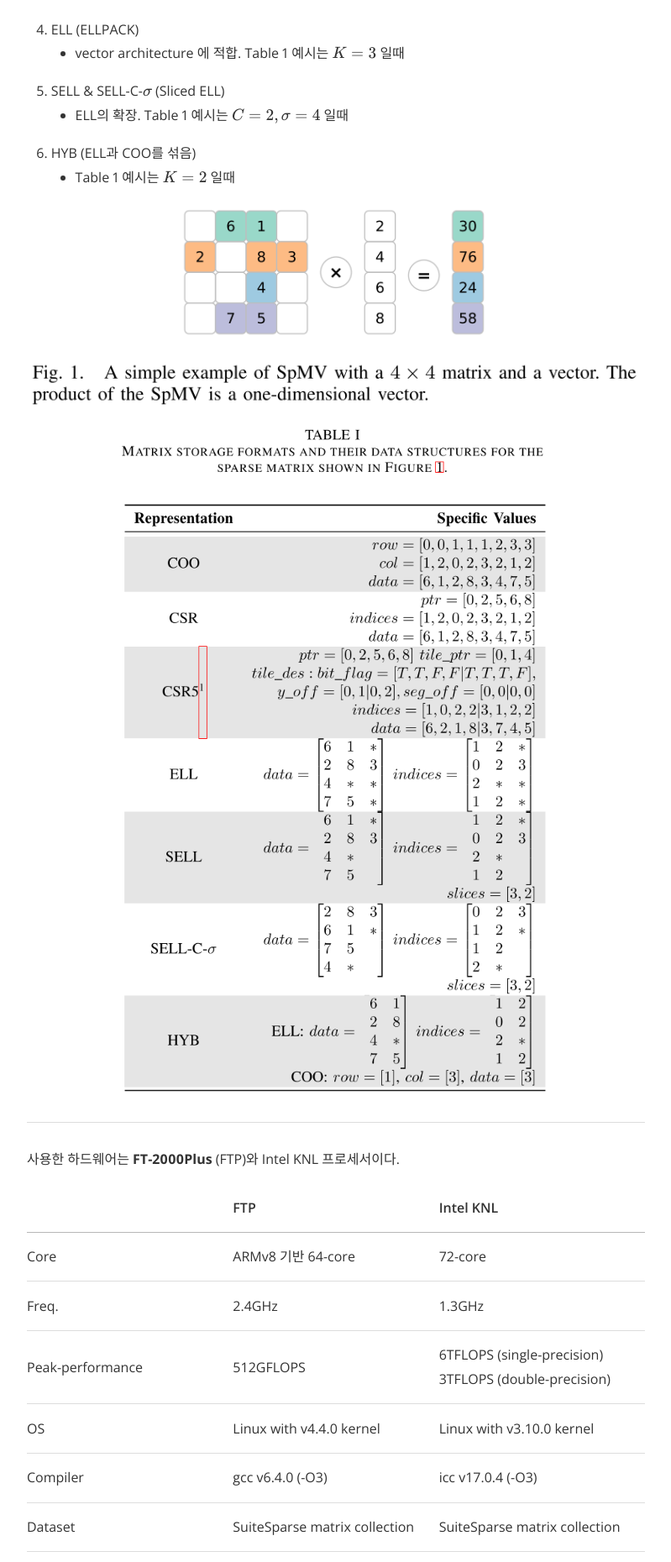
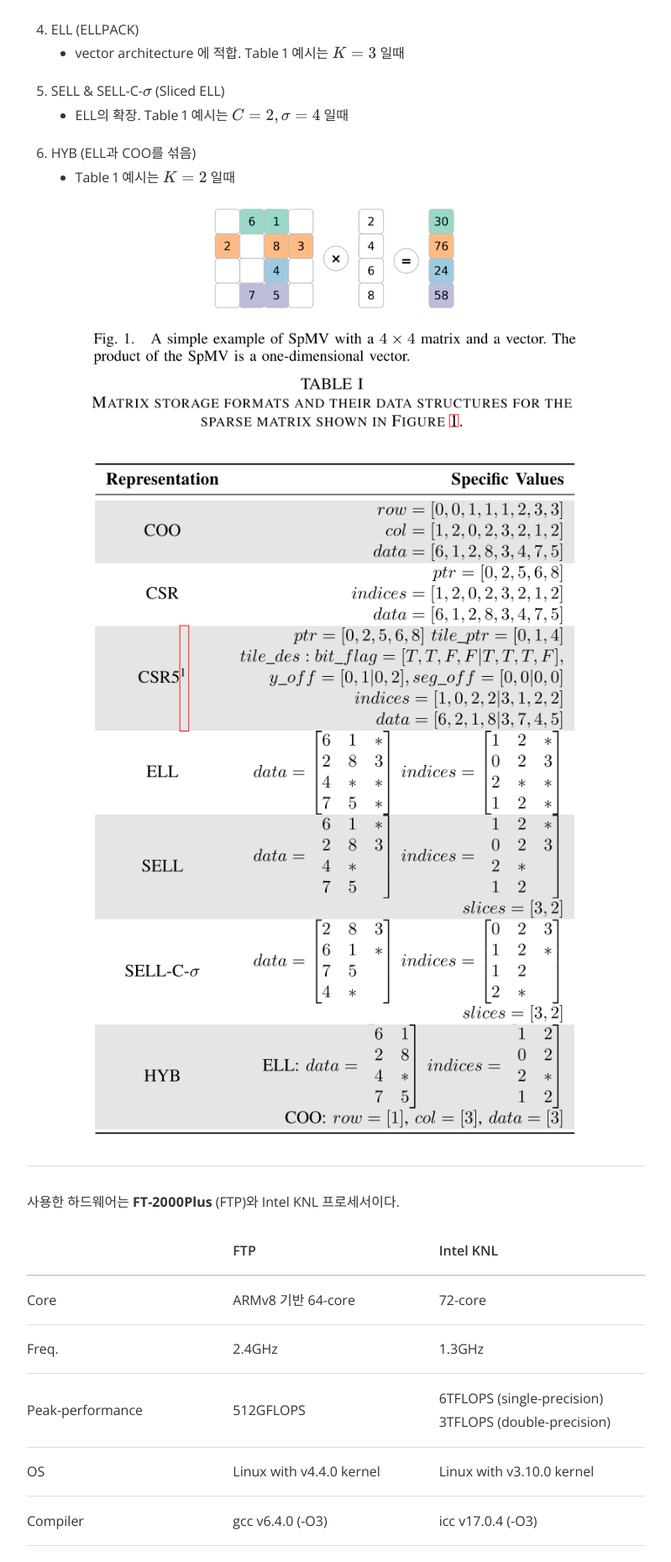
Before and after one commit to psk9211/psk9211.github.io, a Jekyll site: the page built from _posts/2019-6-27-OptimiSpMV.markdown, in a window 1280 px wide. Shown: the part 1688-3548 px from the top of the page at 84% size, without its empty margins (240-1039 px from the left). Built offline with Jekyll 4.4.1, drawn with Linux system fonts in a browser that asks for light colours; nearby versions of some CDN libraries; formulas are drawn with MathJax 3.

Commit message:
Update 2019-6-27-OptimiSpMV.markdown

```diff
--- a/_posts/2019-6-27-OptimiSpMV.markdown
+++ b/_posts/2019-6-27-OptimiSpMV.markdown
@@ -36,9 +36,10 @@ SpMV는 보통 $y = Ax$ ($A\in \mathbb R^{M\times N}, x\in \mathbb R^{N}, y\in \
 1. HYB (ELL과 COO를 섞음)
     - Table 1 예시는 $K=2$ 일때
 
-
-![fig1](/assets/img/2019-6-27-OptimiSpMV/fig1.PNG)
-<center><img src="https://psk9211.github.io/assets/img/2019-6-27-OptimiSpMV/table1.PNG" width="70%"></center>
+<center>
+    <a href="/assets/img/2019-6-27-OptimiSpMV/fig1.PNG" data-lightbox="Fig" data-title="Fig. 1"><img src="/assets/img/2019-6-27-OptimiSpMV/fig1.PNG" width="80%"></a>
+    <a href="/assets/img/2019-6-27-OptimiSpMV/table1.PNG" data-lightbox="Fig" data-title="Table. 1"><img src="/assets/img/2019-6-27-OptimiSpMV/table1.PNG" width="80%"></a>
+</center>
 
 ---
 사용한 하드웨어는 **FT-2000Plus** (FTP)와 Intel KNL 프로세서이다.
@@ -53,16 +54,10 @@ SpMV는 보통 $y = Ax$ ($A\in \mathbb R^{M\times N}, x\in \mathbb R^{N}, y\in \
 |Dataset|SuiteSparse matrix collection|SuiteSparse matrix collection|
 
 <center>
-<a href="https://psk9211.github.io/assets/img/2019-6-27-OptimiSpMV/fig2.PNG" data-lightbox="Fig" data-title="Fig. 2"><img class="inlineblock" src="https://psk9211.github.io/assets/img/2019-6-27-OptimiSpMV/fig2.PNG" width="40%"></a>
-<a href="https://psk9211.github.io/assets/img/2019-6-27-OptimiSpMV/fig3.PNG" data-lightbox="Fig" data-title="Fig. 3"><img class="inlineblock" src="https://psk9211.github.io/assets/img/2019-6-27-OptimiSpMV/fig3.PNG" width="40%"></a>
+    <a href="/assets/img/2019-6-27-OptimiSpMV/fig2.PNG" data-lightbox="Fig" data-title="Fig. 2"><img class="inlineblock" src="/assets/img/2019-6-27-OptimiSpMV/fig2.PNG" width="50%"></a>
+    <a href="/assets/img/2019-6-27-OptimiSpMV/fig3.PNG" data-lightbox="Fig" data-title="Fig. 3"><img class="inlineblock" src="/assets/img/2019-6-27-OptimiSpMV/fig3.PNG" width="50%"></a>
+    <a href="/assets/img/2019-6-27-OptimiSpMV/al1.PNG" data-lightbox="Fig" data-title="Algorithm 1"><img src="/assets/img/2019-6-27-OptimiSpMV/al1.PNG" width="60%"></a>
 </center>
-
-<center>
-<a href="/assets/img/2019-6-27-OptimiSpMV/fig2.PNG" data-lightbox="Fig" data-title="Fig. 2"><img class="inlineblock" src="/assets/img/2019-6-27-OptimiSpMV/fig2.PNG" width="40%"></a>
-<a href="/assets/img/2019-6-27-OptimiSpMV/fig3.PNG" data-lightbox="Fig" data-title="Fig. 3"><img class="inlineblock" src="/assets/img/2019-6-27-OptimiSpMV/fig3.PNG" width="40%"></a>
-</center>
-
-<center><img src="https://psk9211.github.io/assets/img/2019-6-27-OptimiSpMV/al1.PNG" width="60%"></center>
 
 실제 코드 구현은 위의 알고리즘1 처럼 진행 되었다. OpenMP를 사용하여 thread 단위 병렬화를 하였으며, 구현 알고리즘은 각 방식마다 다르게 적용된다.
 
@@ -72,15 +67,23 @@ SpMV 성능은 여러 요인에 의해 영향을 받는데, memory allocation, c
 
 NUMA-aware 방식을 이용해 FTP 프로세서에서 최적화를 진행하였을 때 CSR, CSR5, **ELL**, SELL, HYB 방식에서 각각 1.5x, 1.9x, **6.0x**, 2.0x, 1.9x 배 만큼의 속도 향상이 있었다고 한다. (Fig.4)
 KNL에서 vectorization의 결과는 Fig.5 와 같다.
-<center><img src="https://psk9211.github.io/assets/img/2019-6-27-OptimiSpMV/fig4.PNG" width="40%"><img src="https://psk9211.github.io/assets/img/2019-6-27-OptimiSpMV/fig5.PNG" width="50%"></center>
+
+<center>
+    <a href="/assets/img/2019-6-27-OptimiSpMV/fig4.PNG" data-lightbox="Fig" data-title="Fig. 4"><img class="inlineblock" src="/assets/img/2019-6-27-OptimiSpMV/fig4.PNG" width="50%"></a>
+    <a href="/assets/img/2019-6-27-OptimiSpMV/fig5.PNG" data-lightbox="Fig" data-title="Fig. 5"><img class="inlineblock" src="/assets/img/2019-6-27-OptimiSpMV/fig5.PNG" width="50%"></a>
+</center>
 <br>
 Fig.6의 경우 FTP가 KNL에 비해 얼마나 더 빠른가를 보여주고 있다. CSR, CSR5, ELL, SELL, HYB 방식에서 각각 1.9x, 2.3x, 1.3x, 1.5x, 1.4x 배 만큼 차이가 난다고 한다. 논문에서는 이 차이의 이유를 속도가 빠른 MCDRAM 때문이라고 하고 있다.
 <br><br>
-<center><img src="https://psk9211.github.io/assets/img/2019-6-27-OptimiSpMV/fig6.PNG" width="70%"></center><br>
+<center>
+    <a href="/assets/img/2019-6-27-OptimiSpMV/fig6.PNG" data-lightbox="Fig" data-title="Fig. 6"><img src="/assets/img/2019-6-27-OptimiSpMV/fig6.PNG" width="70%"></a>
+</center><br>
 
 FTP와 KNL을 각각 64, 272 thread로 non-zero값의 개수가 다른 행렬들을 다른 방식으로 돌린 결과는 Fig.7과 Table.3 과 같다.<br><br>
-<center><img src="https://psk9211.github.io/assets/img/2019-6-27-OptimiSpMV/fig7.PNG" width="70%"></center><br>
-<center><img src="https://psk9211.github.io/assets/img/2019-6-27-OptimiSpMV/table3.PNG" width="70%"></center><br>
+<center>
+    <a href="/assets/img/2019-6-27-OptimiSpMV/fig7.PNG" data-lightbox="Fig" data-title="Fig. 7"><img src="/assets/img/2019-6-27-OptimiSpMV/fig7.PNG" width="70%"></a>
+    <a href="/assets/img/2019-6-27-OptimiSpMV/table3.PNG" data-lightbox="Fig" data-title="Table. 3"><img src="/assets/img/2019-6-27-OptimiSpMV/table3.PNG" width="70%"></a>
+</center><br>
 
 Table.3은 특이하게 단일 방식을 사용했을때와 각각 optimal 한 경우를 사용했을때 느려진 정도를 나타내고 있다. FTP에서는 HYB와 SELL 방식이, KNL에서는 CSR 방식이 가장 *덜 느려졌*으므로 단일 방식을 사용한다면 이걸 사용하는게 좋다고 할 수 있다.
 
@@ -91,11 +94,19 @@ Table.3은 특이하게 단일 방식을 사용했을때와 각각 optimal 한
 실험 결과는 Fig.10 과 같다.
 
 <br>
-<center><img src="https://psk9211.github.io/assets/img/2019-6-27-OptimiSpMV/fig9.PNG" width="50%"><img src="https://psk9211.github.io/assets/img/2019-6-27-OptimiSpMV/table4.PNG" width="50%"></center><br>
-<center><img src="https://psk9211.github.io/assets/img/2019-6-27-OptimiSpMV/fig10.PNG" width="80%"></center><br>
+<center>
+    <a href="/assets/img/2019-6-27-OptimiSpMV/fig9.PNG" data-lightbox="Fig" data-title="Fig. 9"><img class="inlineblock" src="/assets/img/2019-6-27-OptimiSpMV/fig9.PNG" width="50%"></a>
+    <a href="/assets/img/2019-6-27-OptimiSpMV/table4.PNG" data-lightbox="Fig" data-title="Table. 4"><img class="inlineblock" src="/assets/img/2019-6-27-OptimiSpMV/table4.PNG" width="50%"></a>
+</center><br>
+<center>
+    <a href="/assets/img/2019-6-27-OptimiSpMV/fig10.PNG" data-lightbox="Fig" data-title="Fig. 10"><img src="/assets/img/2019-6-27-OptimiSpMV/fig10.PNG" width="80%"></a>
+</center><br>
 
 논문에서 사용한 decision-tree 방식 (DTC) 이외의 다른 방식들의 예측 정확도는 Fig.11에 나타나 있다. FTP에 대해서는 DTC 방식이 가장 좋으며, KNL에서는 VC, KNC, LR, RFC, DTC가 모두 93% 이상의 정확도 (내가 보기에) 를 보여주고 있다.
-<center><img src="https://psk9211.github.io/assets/img/2019-6-27-OptimiSpMV/fig11.PNG" width="70%"></center><br>
+
+<center>
+    <a href="/assets/img/2019-6-27-OptimiSpMV/fig11.PNG" data-lightbox="Fig" data-title="Fig. 11"><img src="/assets/img/2019-6-27-OptimiSpMV/fig11.PNG" width="70%"></a>
+</center><br>
 
 ---
 
```
